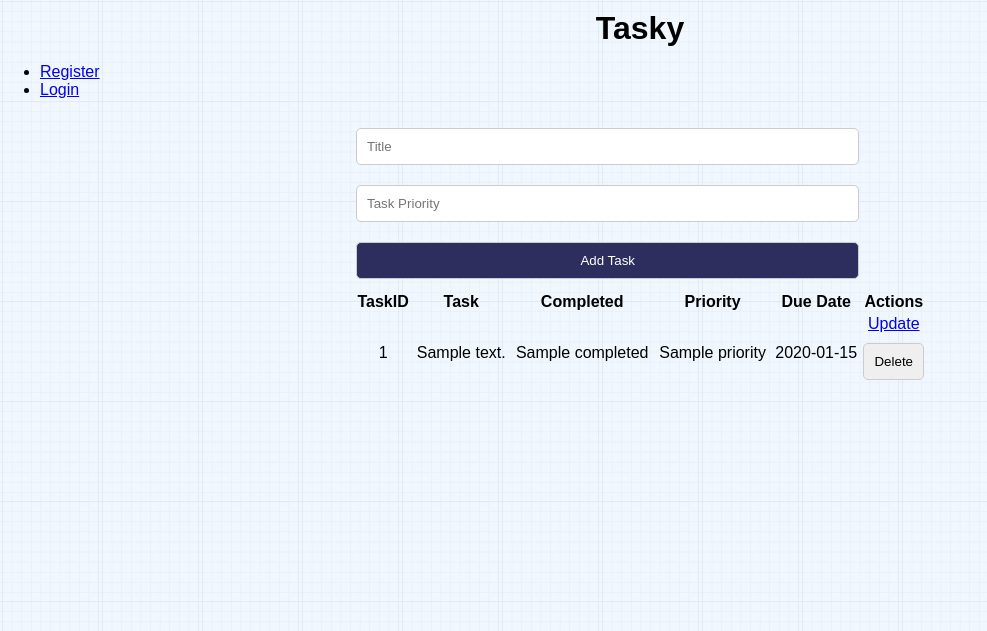
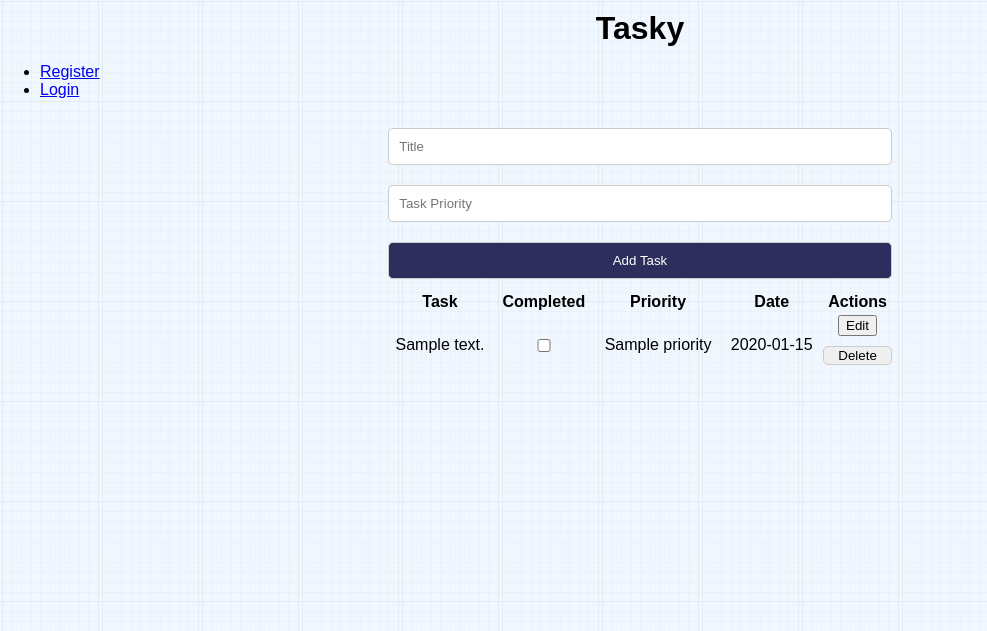
Before and after one commit to pshaddel/python_flask_todo, a Flask app: template app/templates/index.html in a window 1280 px wide. Shown: the top 631 px of the page, without its empty margins (0-987 px from the left). Run offline with Flask 3, Linux system fonts and the light colour scheme; tables that the repository leaves empty hold one stand-in row (values such as "Sample post"); the template is opened without the code that fills it: values that come from a table or form of the project are taken from there, most other values are stand-ins (such as "Sample title", 1, 10 or a date in 2020); some libraries are stand-ins or nearby versions.

Commit message:
use button for task edit

```diff
--- a/app/templates/index.html
+++ b/app/templates/index.html
@@ -30,25 +30,31 @@
   </tr>
   {% if tasks|length %}
   <tr>
-    <th>TaskID</th>
+    <!-- <th>TaskID</th> -->
     <th>Task</th>
     <th>Completed</th>
     <th>Priority</th>
-    <th>Due Date</th>
+    <th>Date</th>
     <th>Actions</th>
   </tr>
   <tr>
     {% for task in tasks %}
-    <td>{{ task.id }}</td>
+    <!-- <td>{{ task.id }}</td> -->
     <td>{{ task.content }}</td>
-    <td>{{ task.completed}}</td>
+    <td><input type="checkbox" value="{{task.completed}}" /></td>
     <td>{{ task.priority }}</td>
     <td>{{ task.date_created.date() }}</td>
     <td>
-      <a href="tasks/update/{{ task.id }}">Update</a>
+      <button>
+        <a
+          style="text-decoration: none; color: black"
+          href="tasks/update/{{ task.id }}"
+          >Edit</a
+        >
+      </button>
       <form action="tasks/delete/{{ task.id }}" method="POST">
         {{ form.csrf_token }}
-        <input type="submit" value="Delete" />
+        <input style="padding: 1px" type="submit" value="Delete" />
       </form>
     </td>
   </tr>
```
